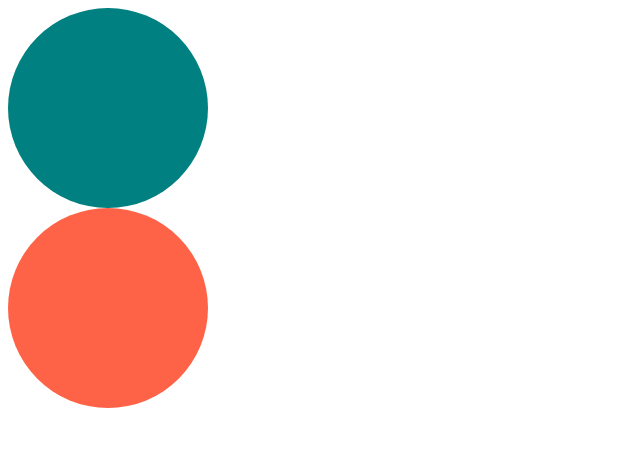
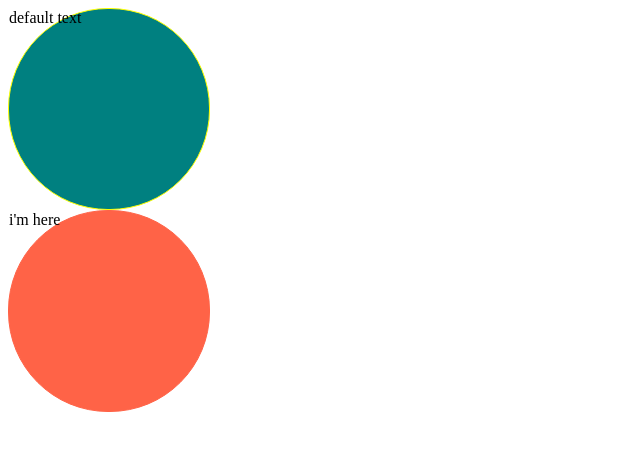
Before and after one commit to ChoSeoyoung/ReactJS-master, a React (Create React App) app in the folder react-masterclass/: page /1 in a window 1280 px wide. Shown: the top 450 px of the page, without its empty margins (0-640 px from the left). Built offline with nearby package versions, Linux system fonts and the light colour scheme.

Commit message:
optional props and default value

```diff
--- a/react-masterclass/src/App.tsx
+++ b/react-masterclass/src/App.tsx
@@ -3,8 +3,8 @@
 function App() {
   return (
     <div>
-      <Circle bgColor="teal" />
-      <Circle bgColor="tomato" />
+      <Circle bgColor="teal" borderColor="yellow"/>
+      <Circle text="i'm here" bgColor="tomato" />
     </div>
   );
 }
--- a/react-masterclass/src/Circle.tsx
+++ b/react-masterclass/src/Circle.tsx
@@ -2,20 +2,26 @@
 
 interface ContainerProps{
     bgColor: string;
+    borderColor: string;
 }
 const Container = styled.div<ContainerProps>`
     width: 200px;
     height: 200px;
     background-color: ${(props) => props.bgColor};
     border-radius: 100px;
+    border: 1px solid ${(props)=>props.borderColor}
 `;
 interface CircleProps {
     bgColor: string;
+    borderColor?: string; // string | undefined
+    text?: string;
 }
 
-function Circle({bgColor}:CircleProps){
+function Circle({bgColor, borderColor, text="default text"}:CircleProps){
     return(
-        <Container bgColor={bgColor}/>
+        <Container bgColor={bgColor} borderColor={borderColor ?? bgColor}>
+        {text}
+        </Container>
     );
 }
 
```
